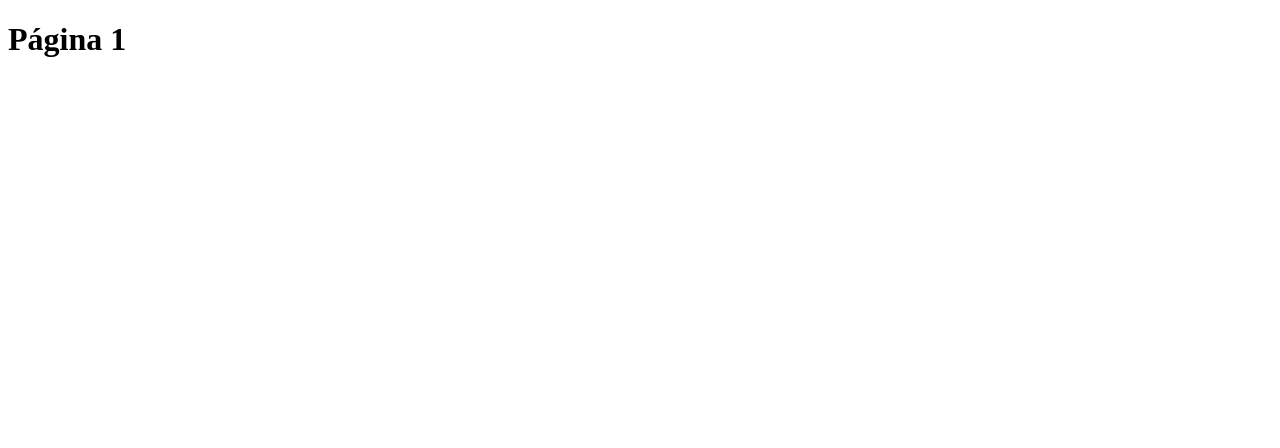
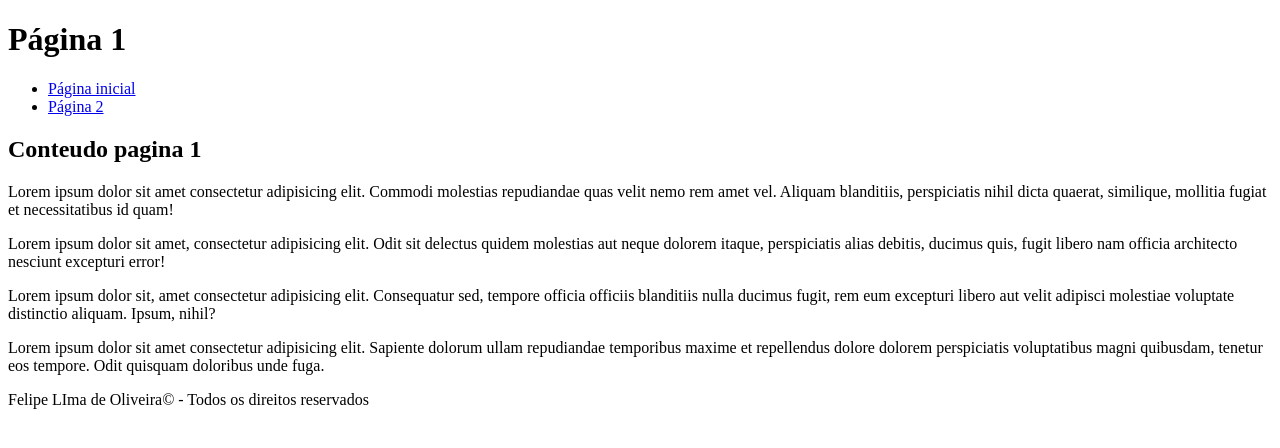
Before and after one commit to felipelima2005/exemplo-repo-front-1tdsph-2026, a plain HTML site: page pagina1.html in a window 1280 px wide. Drawn offline with Linux system fonts and the light colour scheme.

Commit message:
Atualiza estrutura das páginas com navegação e conteúdo adicional

```diff
--- a/pagina1.html
+++ b/pagina1.html
@@ -9,9 +9,30 @@
 
   <header>
      <h1>Página 1</h1>
+    <nav>
+      <ul>
+        <li><a href="./index.html">Página inicial</a></li>
+        <li><a href="./paginas/pagina2.html">Página 2</a></li>
+      </ul>
+    </nav>
    </header>
-    <main></main>
-    <footer></footer>
+    <main>
+      <section>
+      <h2>Conteudo pagina 1</h2>
+      <p>Lorem ipsum dolor sit amet consectetur adipisicing elit. Commodi molestias repudiandae quas velit nemo rem amet vel. Aliquam blanditiis, perspiciatis nihil dicta quaerat, similique, mollitia fugiat et necessitatibus id quam!</p>
+     <p>
+      Lorem ipsum dolor sit amet, consectetur adipisicing elit. Odit sit delectus quidem molestias aut neque dolorem itaque, perspiciatis alias debitis, ducimus quis, fugit libero nam officia architecto nesciunt excepturi error!
+     </p>
+     <p>Lorem ipsum dolor sit, amet consectetur adipisicing elit. Consequatur sed, tempore officia officiis blanditiis nulla ducimus fugit, rem eum excepturi libero aut velit adipisci molestiae voluptate distinctio aliquam. Ipsum, nihil?
+     </p>
+     <p>
+        Lorem ipsum dolor sit amet consectetur adipisicing elit. Sapiente dolorum ullam repudiandae temporibus maxime et repellendus dolore dolorem perspiciatis voluptatibus magni quibusdam, tenetur eos tempore. Odit quisquam doloribus unde fuga.
+     </p>
 
+    </section>
+    </main>
+    <footer>
+       <p>Felipe LIma de Oliveira&copy; - Todos os direitos reservados</p>
+    </footer>
 </body>
 </html>
```
Also changed, not shown: index.html (+10 -7 lines).
